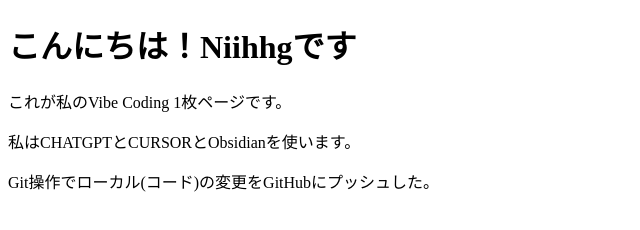
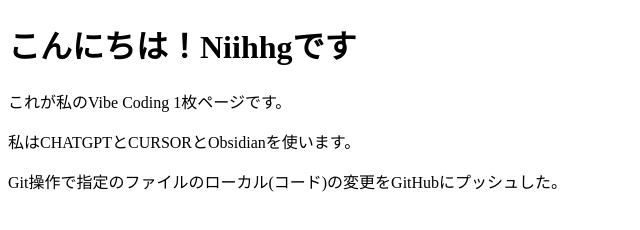
Before and after one commit to Niihhg/vibe-coding-log, a plain HTML site: page index.html in a window 1280 px wide. Shown: the whole page, without its empty margins (0-640 px from the left). Drawn offline with Linux system fonts and the light colour scheme.

Commit message:
update index.html

```diff
--- a/index.html
+++ b/index.html
@@ -8,6 +8,6 @@
   <h1>こんにちは！Niihhgです</h1>
   <p>これが私のVibe Coding 1枚ページです。</p>
   <p>私はCHATGPTとCURSORとObsidianを使います。</p>
-  <p>Git操作でローカル(コード)の変更をGitHubにプッシュした。</p>
+  <p>Git操作で指定のファイルのローカル(コード)の変更をGitHubにプッシュした。</p>
 </body>
 </html>
```
